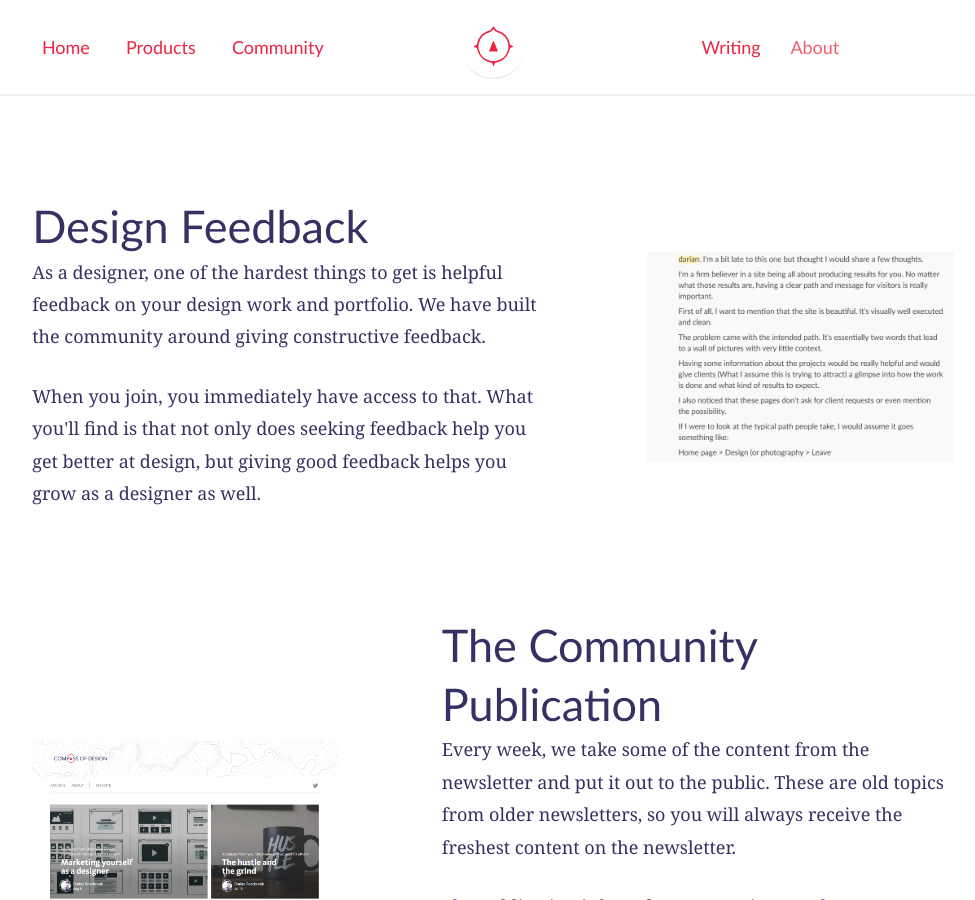
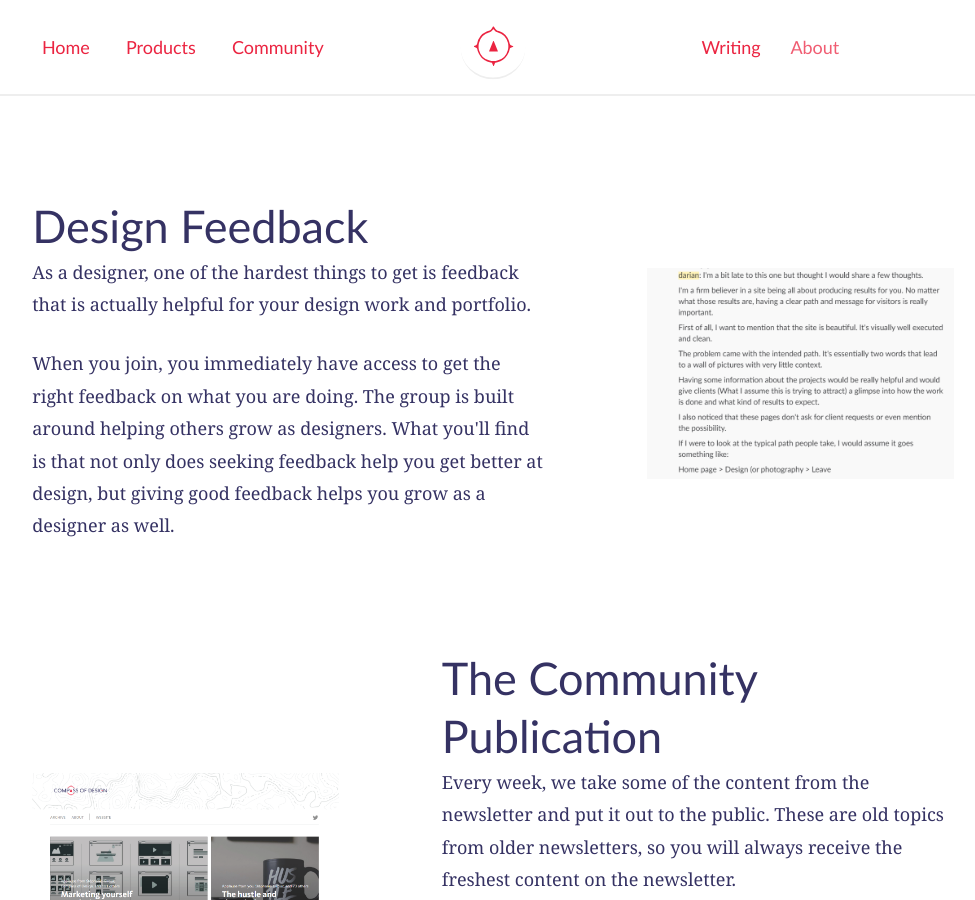
Before and after one commit to compassofdesign/site, a Jekyll site: the page built from community/index.html, in a window 1280 px wide and 900 px high, scrolled down 2036 px. Shown: the whole window, without its empty margins (147-1122 px from the left). Built offline with Jekyll 4.4.1, drawn with Linux system fonts in a browser that asks for light colours; nearby versions of some CDN libraries.

Commit message:
Update index.html

```diff
--- a/community/index.html
+++ b/community/index.html
@@ -66,8 +66,8 @@ price: $66
       </article>
       <article class="module point">
         <h3 class="point-title">Design Feedback</h3>
-        <p>As a designer, one of the hardest things to get is helpful feedback on your design work and portfolio. We have built the community around giving constructive feedback.</p>
-        <p>When you join, you immediately have access to that. What you'll find is that not only does seeking feedback help you get better at design, but giving good feedback helps you grow as a designer as well.</p>
+        <p>As a designer, one of the hardest things to get is feedback that is actually helpful for your design work and portfolio.</p>
+        <p>When you join, you immediately have access to get the right feedback on what you are doing. The group is built around helping others grow as designers. What you'll find is that not only does seeking feedback help you get better at design, but giving good feedback helps you grow as a designer as well.</p>
       </article>
     </div>
   </div>
```
